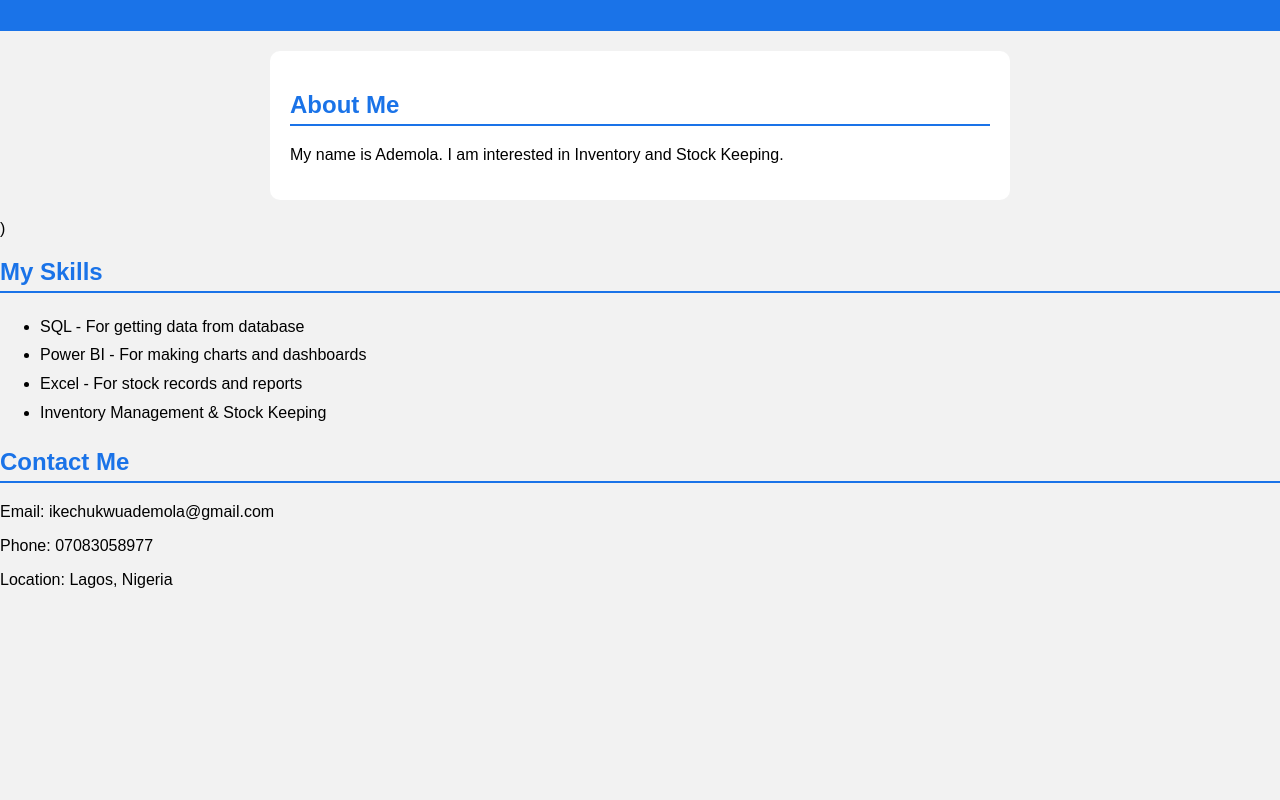
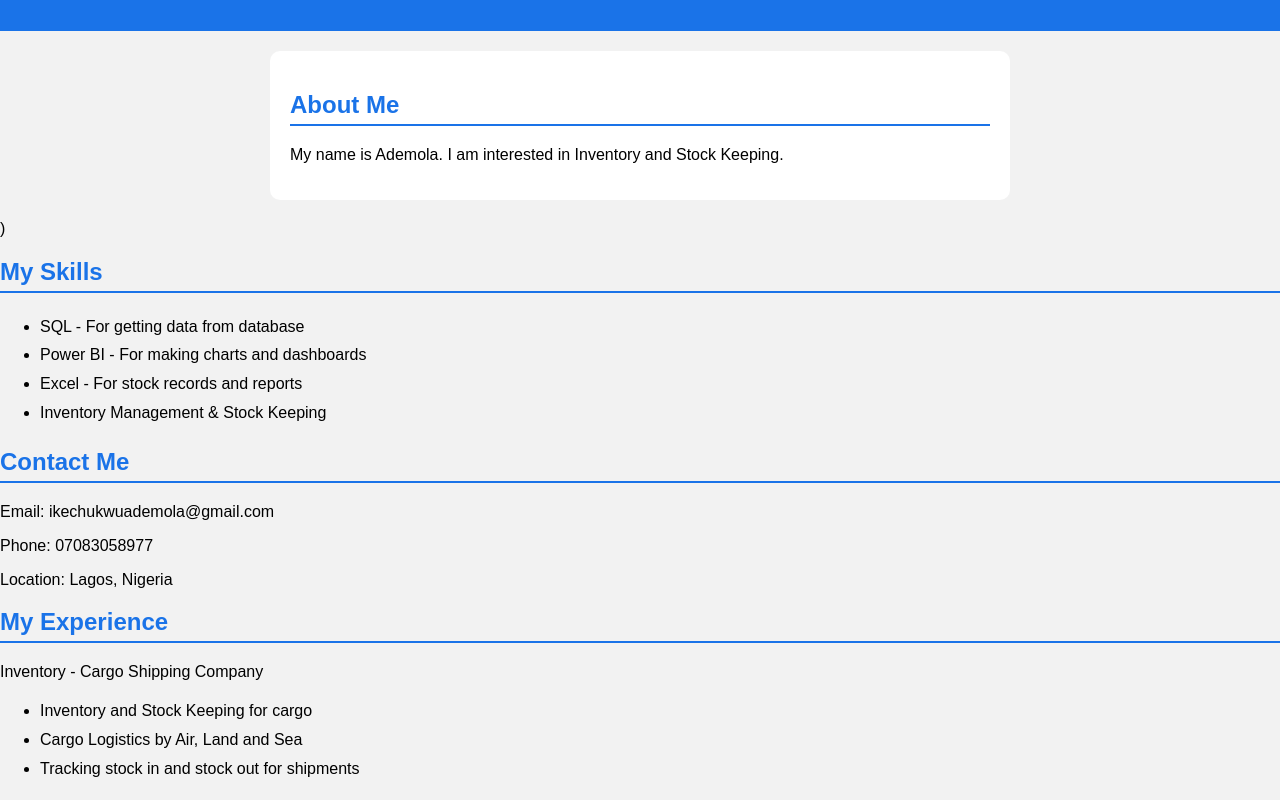
Before and after one commit to ikechukwuademola-ops/My-first-website, a plain HTML site: page index.html in a window 1280 px wide. Shown: the part 347-1147 px from the top of the page. Before the commit the page ends 952 px from the top, so only its background shows below. Drawn offline with Linux system fonts and the light colour scheme.

Commit message:
Update index.html

```diff
--- a/index.html
+++ b/index.html
@@ -64,3 +64,12 @@ My name is Ademola. I am interested in Inventory and Stock Keeping.</p></div>)
 <p>Phone: 07083058977</p>
 <p>Location: Lagos, Nigeria</p>
 </div>
+<div class="card">
+<h2>My Experience</h2>
+<p>Inventory - Cargo Shipping Company</p>
+<ul>
+<li>Inventory and Stock Keeping for cargo</li>
+<li>Cargo Logistics by Air, Land and Sea</li>
+<li>Tracking stock in and stock out for shipments</li>
+</ul>
+</div>
```
